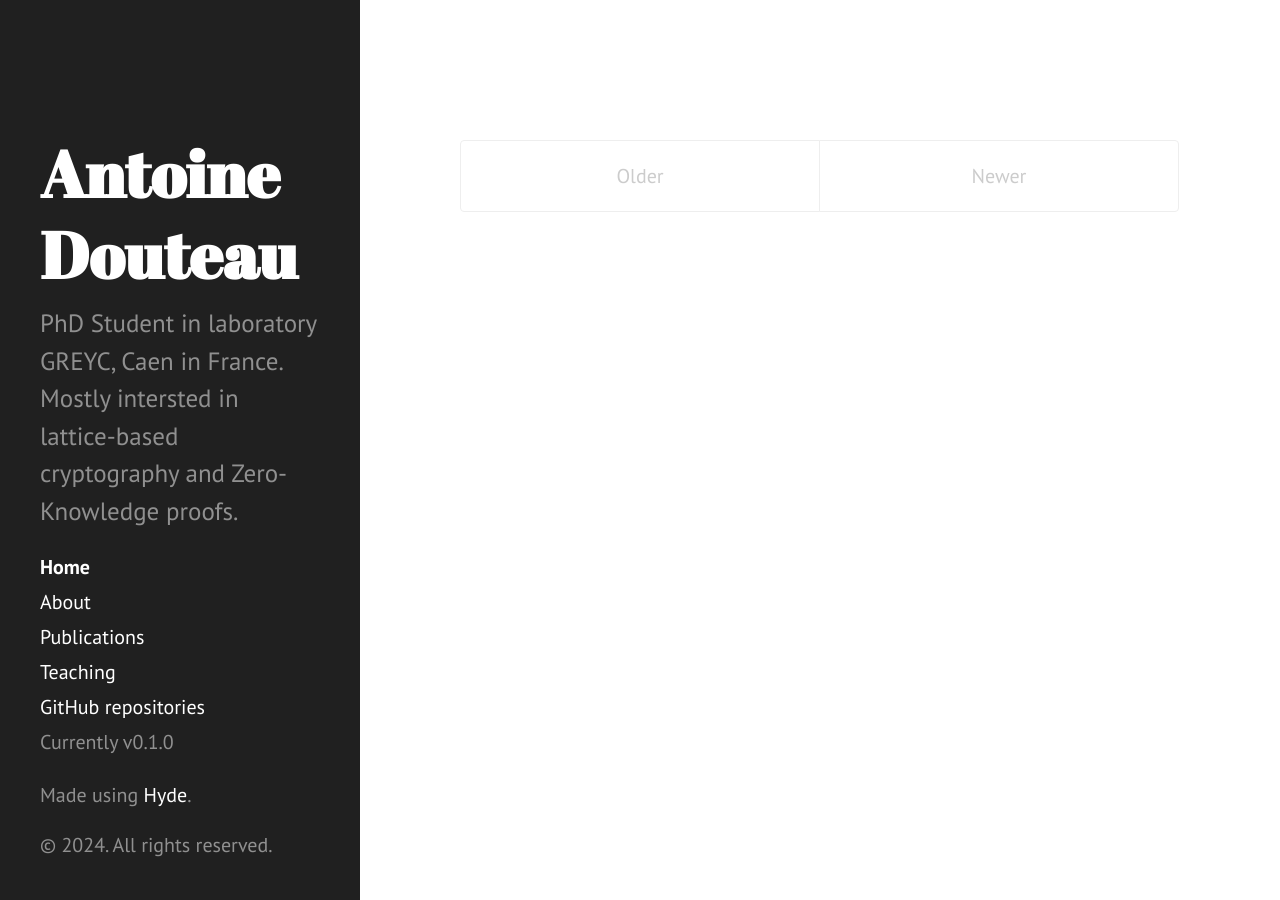
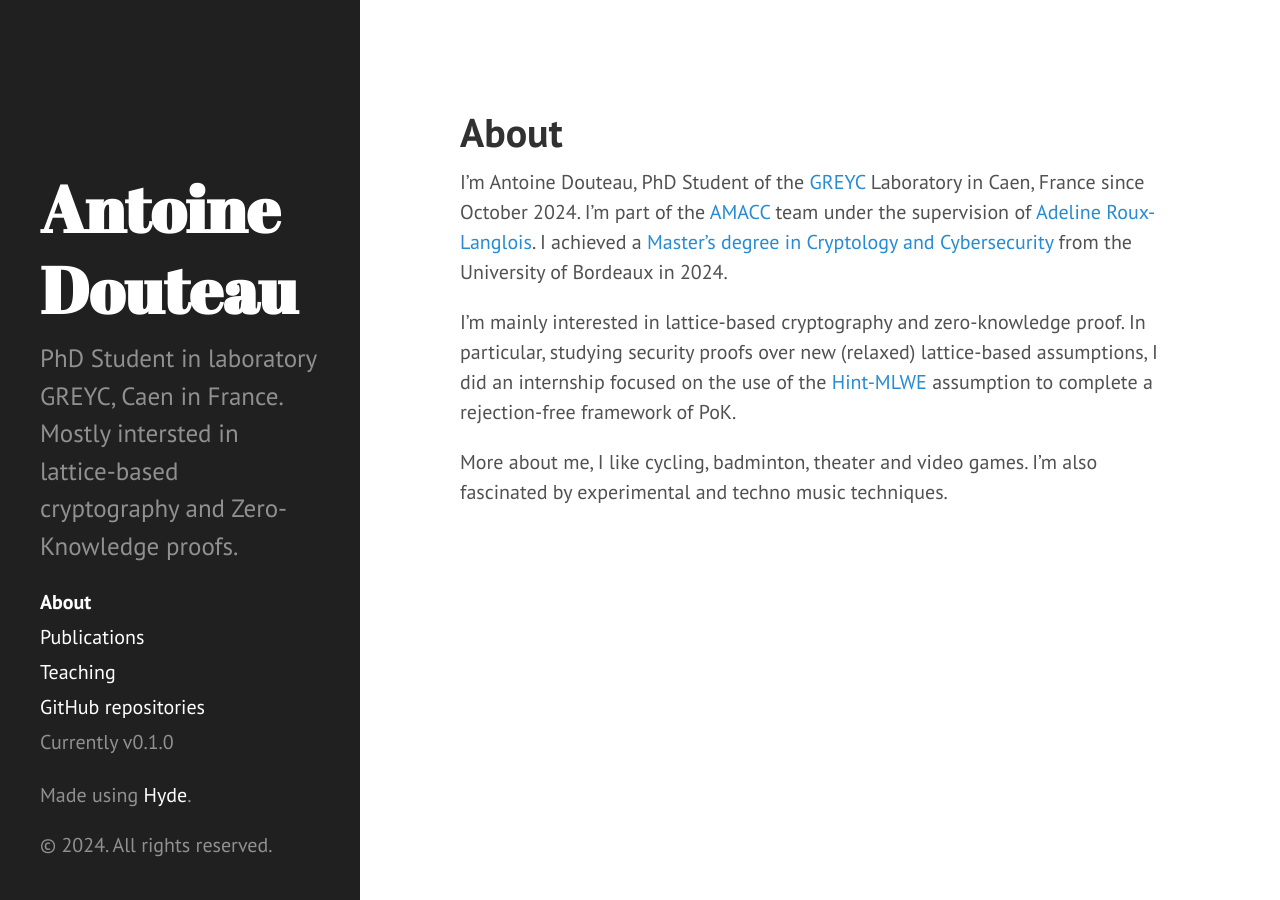
Before and after one commit to adouteau/adouteau.github.io, a Jekyll site: the page built from index.md, in a window 1280 px wide. Built offline with Jekyll 4.4.1, drawn with Linux system fonts in a browser that asks for light colours.

Commit message:
Final webpages

```diff
--- a/_config.yml
+++ b/_config.yml
@@ -20,10 +20,10 @@
 
 # Setup
 title:            Antoine Douteau
-tagline:          'A Douteau'
-description:      'PhD Student in laboratory GREYC. \n Mostly intersted in lattice-based cryptography and Zero-Knowledge proofs.'
+tagline:          'Antoine Douteau'
+description:      'PhD Student in laboratory GREYC. \n Mostly interested in lattice-based cryptography and Zero-Knowledge proofs.'
 url:              https://adouteau.github.io
-baseurl:          "/"
+baseurl:          /
 
 email: antoine.douteau@unicaen.fr
 description: >- # this means to ignore newlines until "baseurl:"
--- a/_includes/sidebar.html
+++ b/_includes/sidebar.html
@@ -10,7 +10,7 @@
     </div>
 
     <nav class="sidebar-nav">
-      <a class="sidebar-nav-item{% if page.url == site.baseurl %} active{% endif %}" href="{{ site.baseurl }}">Home</a>
+      <a class="sidebar-nav-item{% if page.url == site.baseurl %} active{% endif %}" href="{{ site.baseurl }}">About</a>
 
       {% comment %}
         The code below dynamically generates a sidebar nav of pages with
--- a/index.md
+++ b/index.md
@@ -3,35 +3,10 @@ layout: default
 title: Home
 ---
 
-<div class="posts">
-  {% for post in paginator.posts %}
-  <div class="post">
-    <h1 class="post-title">
-      <a href="{{ post.url }}">
-        {{ post.title }}
-      </a>
-    </h1>
+#  About
 
-    <span class="post-date">{{ post.date | date_to_string }}</span>
+I'm Antoine Douteau, PhD Student of the [GREYC](https://www.greyc.fr/) Laboratory in Caen, France since October 2024. I'm part of the [AMACC](https://www.greyc.fr/equipes/amacc/) team under the supervision of [Adeline Roux-Langlois](https://langloi227.users.greyc.fr/index.html). I achieved a [Master's degree in Cryptology and Cybersecurity](https://mastercsi.labri.fr/) from the University of Bordeaux in 2024.
 
-    {{ post.content }}
-  </div>
-  {% endfor %}
-</div>
+I'm mainly interested in lattice-based cryptography and zero-knowledge proof. In particular, studying security proofs over new (relaxed) lattice-based assumptions, I did an internship focused on the use of the [Hint-MLWE](https://doi.org/10.1007/978-3-031-38554-4_18) assumption to complete a rejection-free framework of PoK.
 
-<div class="pagination">
-  {% if paginator.next_page %}
-    <a class="pagination-item older" href="{{ site.baseurl }}page{{paginator.next_page}}">Older</a>
-  {% else %}
-    <span class="pagination-item older">Older</span>
-  {% endif %}
-  {% if paginator.previous_page %}
-    {% if paginator.page == 2 %}
-      <a class="pagination-item newer" href="{{ site.baseurl }}">Newer</a>
-    {% else %}
-      <a class="pagination-item newer" href="{{ site.baseurl }}page{{paginator.previous_page}}">Newer</a>
-    {% endif %}
-  {% else %}
-    <span class="pagination-item newer">Newer</span>
-  {% endif %}
-</div>
+More about me, I like cycling, badminton, theater and video games. I'm also fascinated by experimental and techno music techniques.
```
Also changed, not shown: about.markdown (deleted, +0 -12 lines), publications.md (+0 -26 lines), teaching.md (+0 -11 lines), 1 other file.
